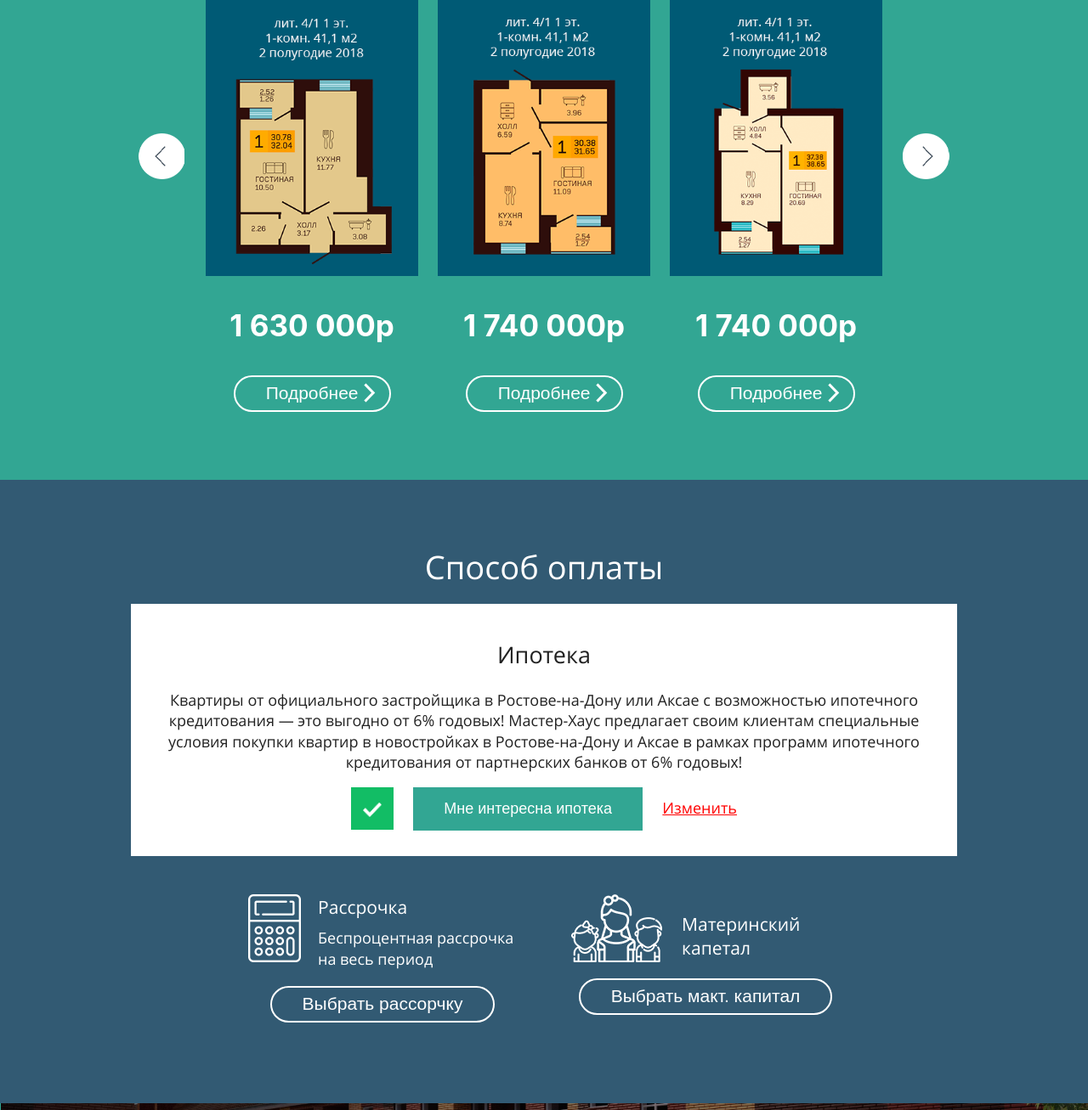
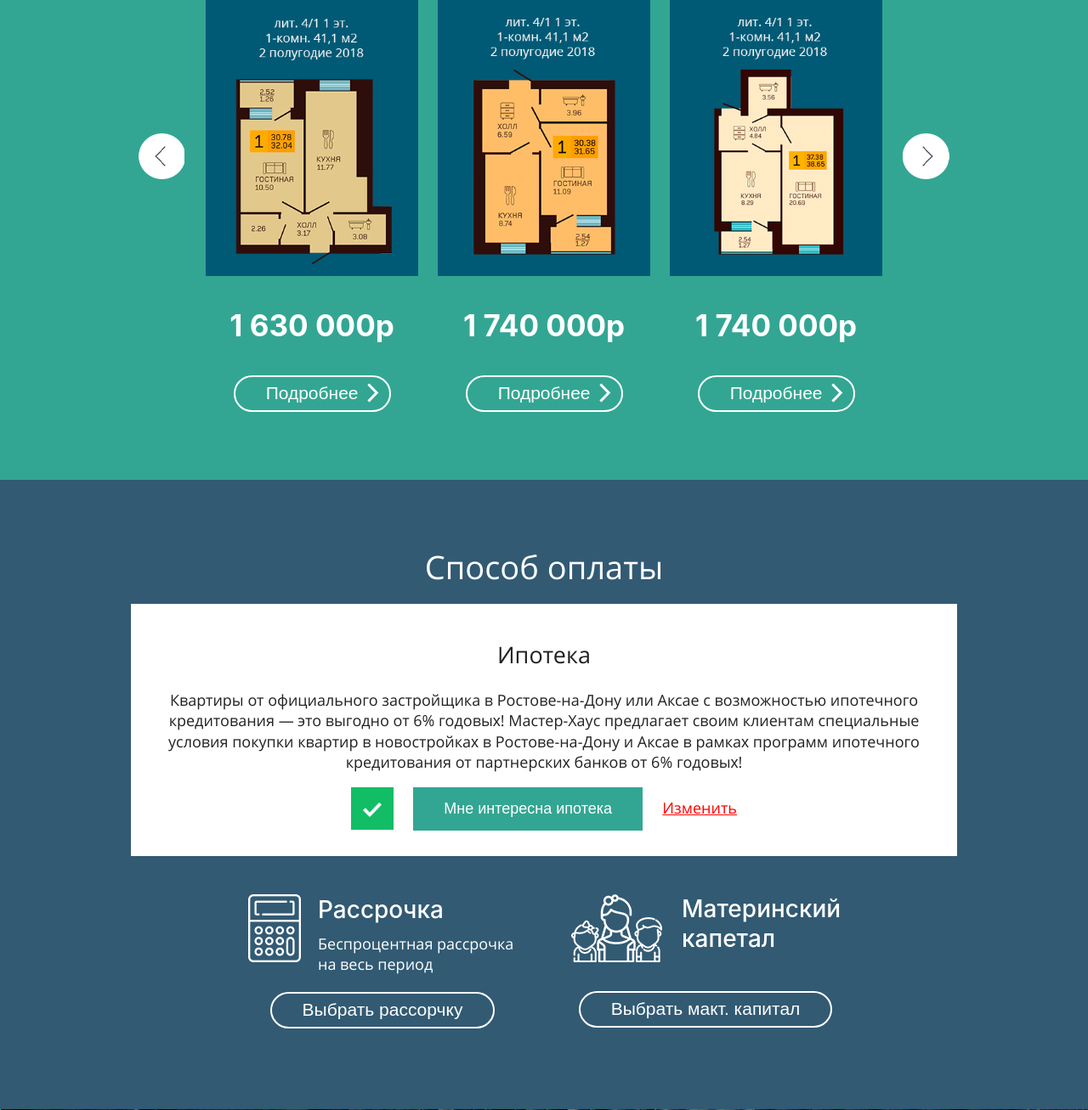
Before and after one commit to DimaObora/test, a PHP site: page / in a window 1280 px wide. Shown: the part 330-1637 px from the top of the page at 85% size. Run offline with PHP 8.4, Linux system fonts and the light colour scheme.

Commit message:
выровнял текст в блоке способ оплаты

```diff
--- a/css/main.css
+++ b/css/main.css
@@ -101,7 +101,9 @@ button, input, textarea {
 .g-h3 {
     font-size: 28px;
     line-height: 1.25;
-    margin: 0 0 20px 0;
+    margin: 0 0 44px 0;
+    font-weight: 500;
+    font-family: Имя_кастомного_шрифта, -apple-system, BlinkMacSystemFont, "Segoe UI", "Helvetica Neue Cyr", "Helvetica CY", Roboto, Ubuntu, Arial, sans-serif, "Apple Color Emoji", "Segoe UI Emoji", "Segoe UI Symbol";
 }
 .g-btn {
     background: #ffffff;
@@ -749,7 +751,7 @@ button, input, textarea {
 .more_detailed-arrow:after {
     content: url(../img/more_detailed-arrow.png);
     display: inline-block;
-    margin-left: 0.5%;
+    margin-left: 0.8%;
     position: absolute;
 }
 .mortgage__background-white{
--- a/index.php
+++ b/index.php
@@ -223,7 +223,7 @@ $PHONE = '<span class="g-phone g-phone-pc">' . $phone_desktop . '</span><span cl
                                 <img src="img/calculator.png" alt="">
                             </div>
                             <div class="mortgage__background_white_rassrochka-text disp-in-bl g-mb10">
-                                <h3>Рассрочка</h3>
+                                <h3 class="g-h3">Рассрочка</h3>
                                 <p>Беспроцентная рассрочка <br>на весь период</p>
                             </div>
                             <button class="mortgage__background_white_btn g-btn">
@@ -236,7 +236,7 @@ $PHONE = '<span class="g-phone g-phone-pc">' . $phone_desktop . '</span><span cl
                                 <img src="img/mat.kap.png" alt="">
                             </div>
                             <div class="mortgage__background-white-mat-kap-box-text disp-in-bl">
-                                <h3>Материнский <br> капетал</h3>
+                                <h3 class="g-h3">Материнский <br> капетал</h3>
                             </div>
                             <button class="mortgage__background_white_btn g-btn">
                                 <div class="mortgage__background_white_btn ">Выбрать макт. капитал</div>
```
